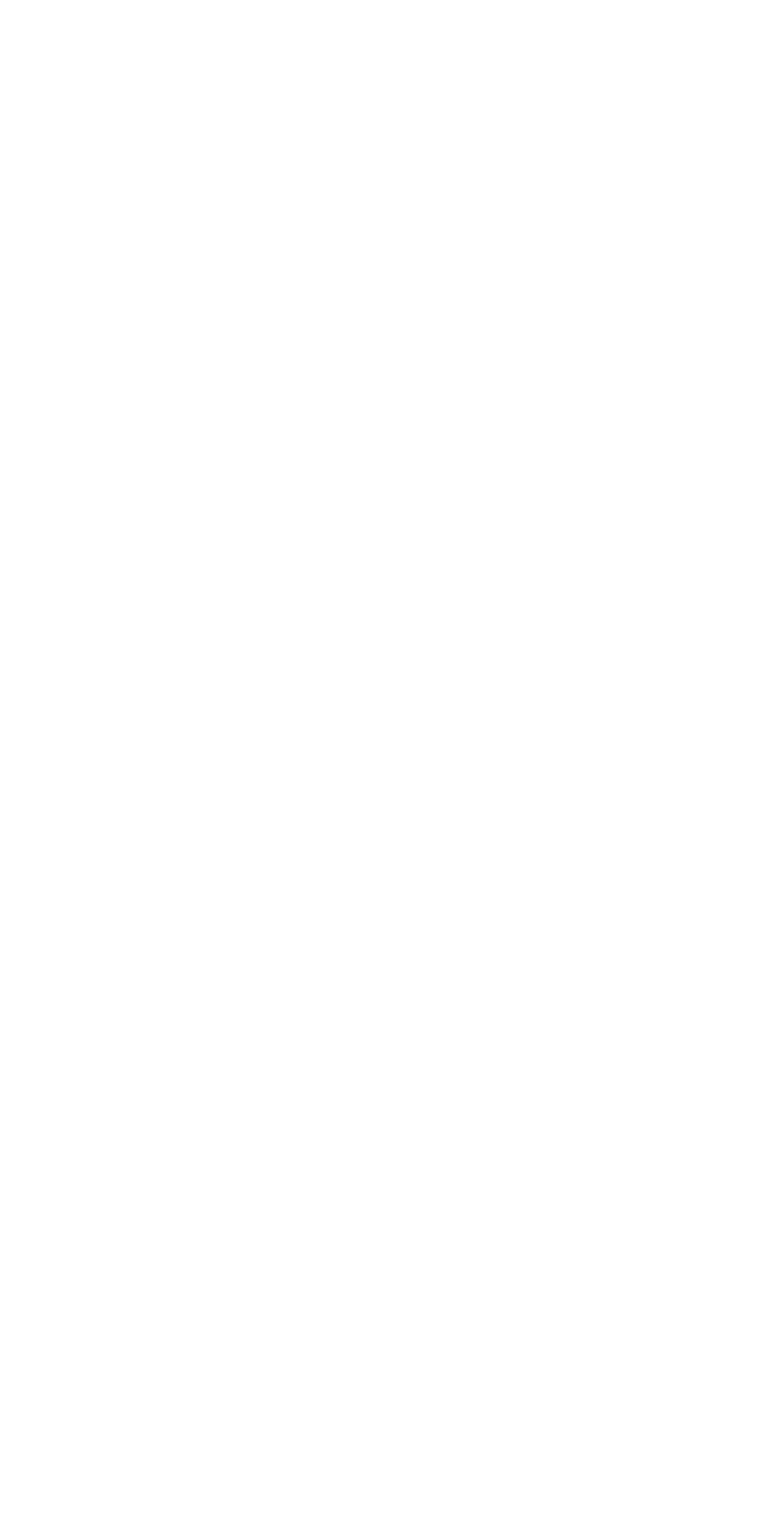
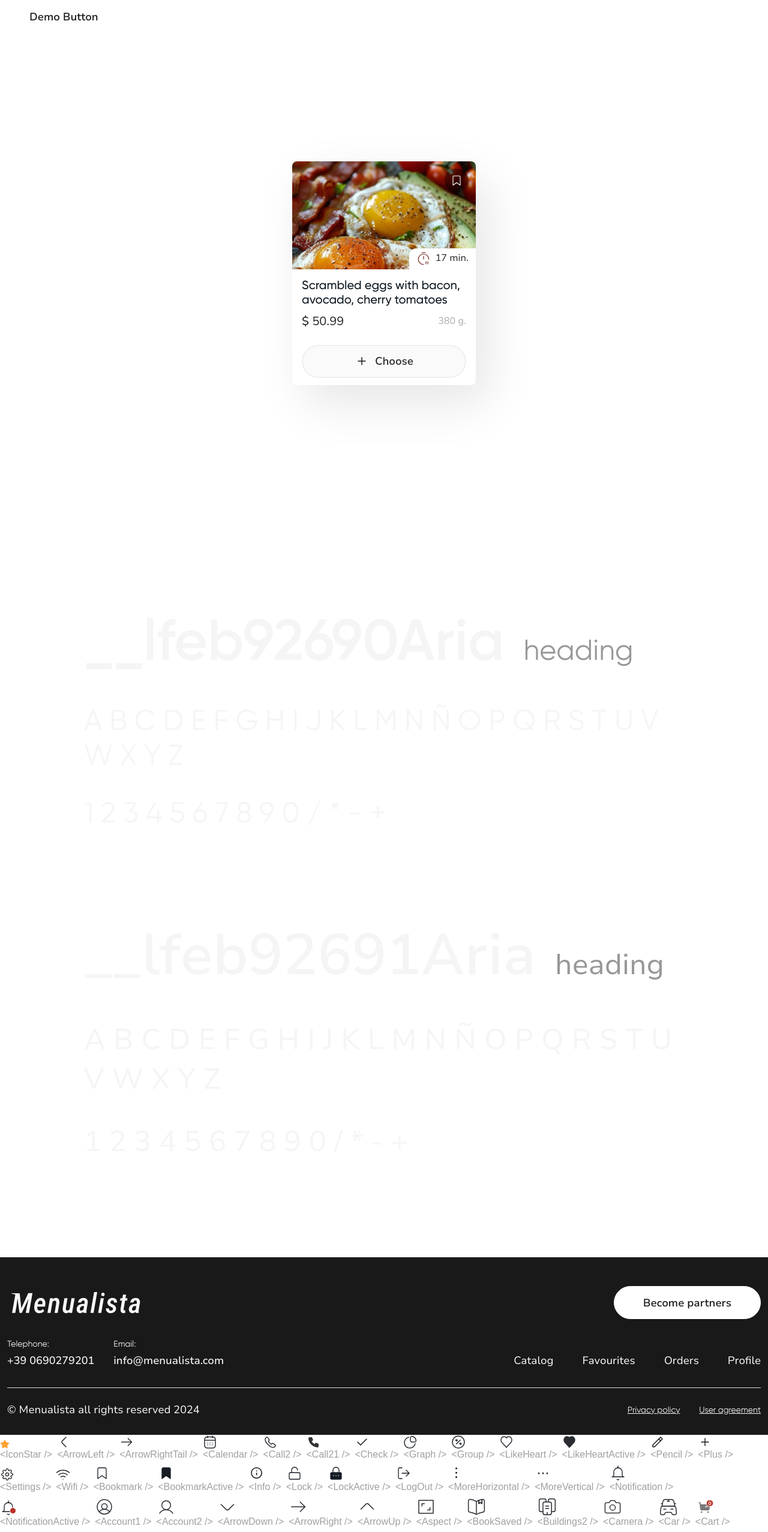
Before and after one commit to itigertechno/menu_list, a Next.js app in the folder packages/ui-kit/: page / in a window 1280 px wide. Shown: the top 2554 px of the page at 60% size. Before the commit the page ends 800 px from the top, so only its background shows below. Built offline with nearby package versions, Linux system fonts and the light colour scheme.

Commit message:
Disaplay all demo pages at home altogether merged

```diff
--- a/packages/ui-kit/src/app/(home)/page.tsx
+++ b/packages/ui-kit/src/app/(home)/page.tsx
@@ -1,6 +1,27 @@
-import Image from 'next/image';
+'use client';
+
 import styles from './page.module.css';
+import { Button } from '@/app/buttons';
+import Cards from '@/app/card/page';
+import Fonts from '@/app/fonts/page';
+import Icons from '@/app/icons/page';
+import { Footer } from '@/app/footer';
+import Typograpgy from '@/app/typography/page';
 
 export default function Home() {
-	return <div className={styles.page}></div>;
+	return (
+		<div className={styles.page}>
+			<Button onClick={() => {}}>Demo Button</Button>
+
+			<Cards />
+
+			<Fonts />
+
+			<Footer />
+
+			<Icons />
+
+			<Typograpgy />
+		</div>
+	);
 }
--- a/packages/ui-kit/src/app/icons/icons-demo.module.scss
+++ b/packages/ui-kit/src/app/icons/icons-demo.module.scss
@@ -1,9 +1,5 @@
-body {
-	height: 100vh;
+.main {
 	background: #fff;
-}
-
-.main {
 	padding: 40;
 	display: flex;
 	flex-wrap: wrap;
--- a/packages/ui-kit/src/app/typography/typo-demo.module.scss
+++ b/packages/ui-kit/src/app/typography/typo-demo.module.scss
@@ -1,10 +1,6 @@
-body {
+.demo {
 	background: #fff;
-	justify-content: center;
-	display: flex;
-}
 
-.demo {
 	display: flex;
 	flex-direction: column;
 	gap: 54px;
```
